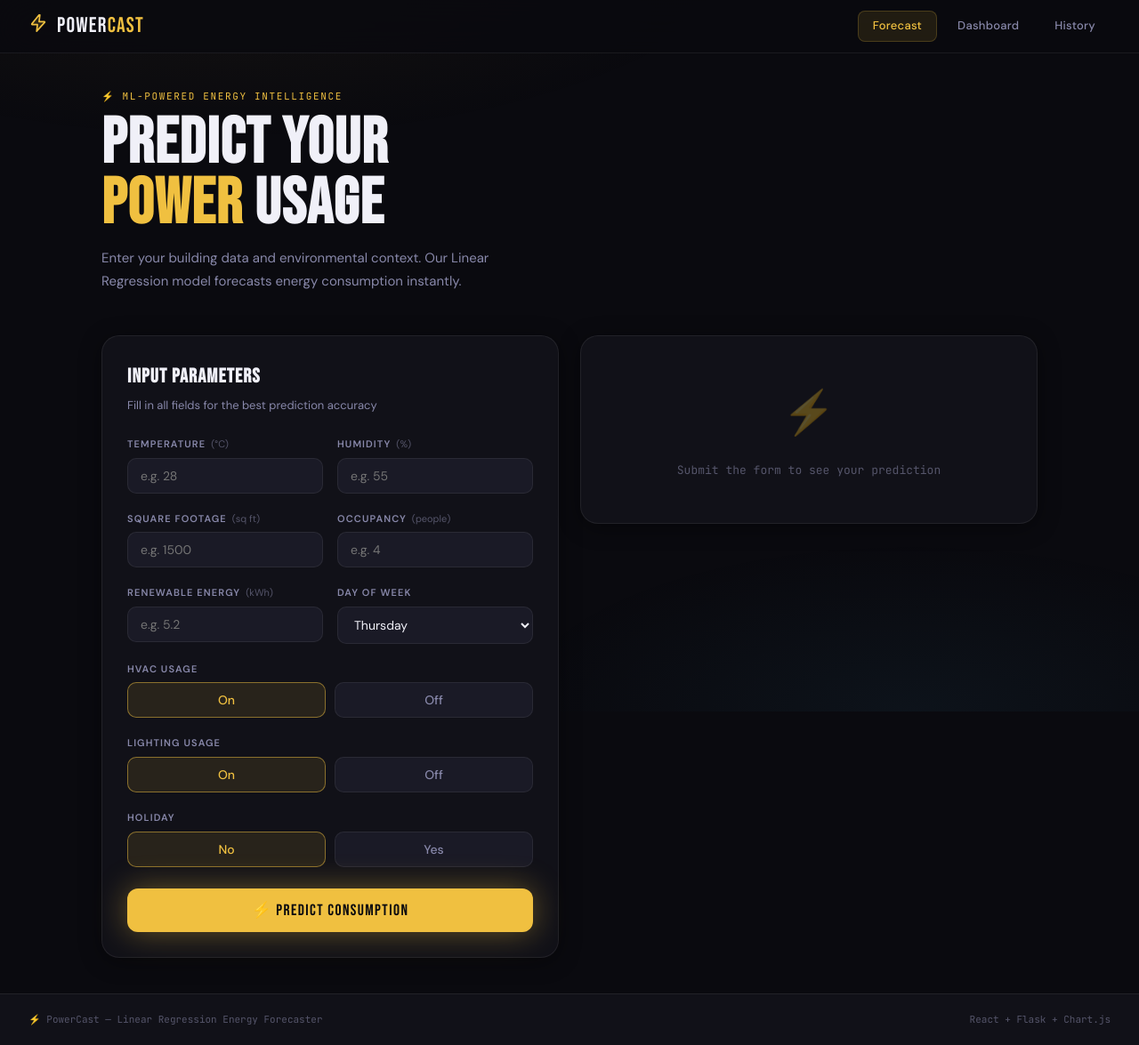
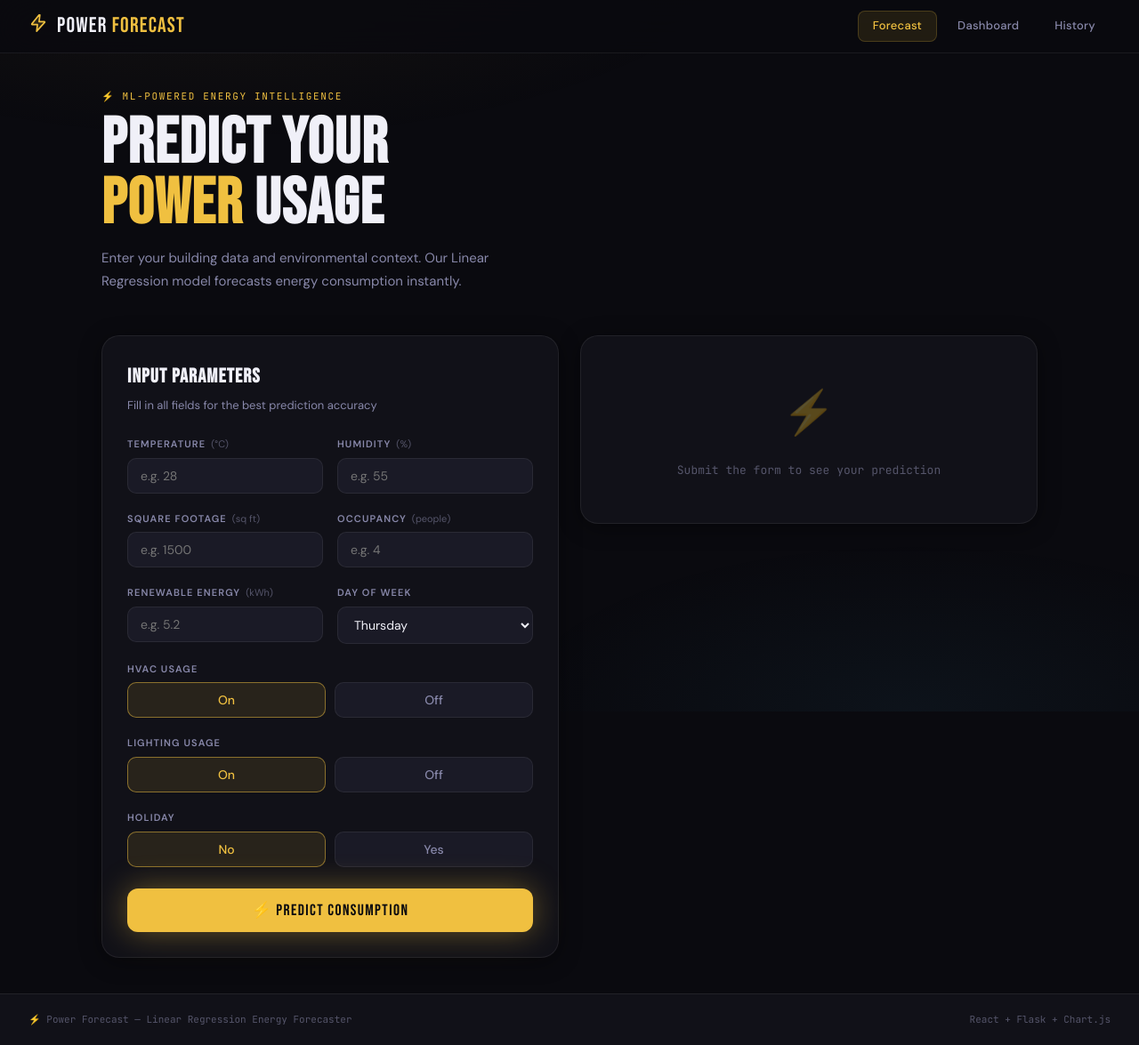
Before and after one commit to aryankhalati/Power-Forecast, a React (Vite) app in the folder Frontend/: page / in a window 1280 px wide. Shown: the whole page at 89% size. Built offline with nearby package versions, Linux system fonts and the light colour scheme.

Commit message:
Updated name to Power Forecast

```diff
--- a/Frontend/src/App.jsx
+++ b/Frontend/src/App.jsx
@@ -24,7 +24,7 @@ export default function App() {
         background:'var(--bg2)',
       }}>
         <span style={{ fontFamily:'var(--font-mono)', fontSize:'11px', color:'var(--text3)' }}>
-          ⚡ PowerCast — Linear Regression Energy Forecaster
+          ⚡ Power Forecast — Linear Regression Energy Forecaster
         </span>
         <span style={{ fontFamily:'var(--font-mono)', fontSize:'11px', color:'var(--text3)' }}>
           React + Flask + Chart.js
--- a/Frontend/src/components/Navbar.jsx
+++ b/Frontend/src/components/Navbar.jsx
@@ -21,7 +21,7 @@ export default function Navbar() {
       <NavLink to="/" style={{ display:'flex', alignItems:'center', gap:'10px', textDecoration:'none' }}>
         <span style={{ color:'var(--accent)' }}><BoltIcon /></span>
         <span style={{ fontFamily:'var(--font-display)', fontSize:'1.5rem', letterSpacing:'0.05em', color:'var(--text)' }}>
-          POWER<span style={{ color:'var(--accent)' }}>CAST</span>
+         POWER <span style={{ color:'var(--accent)' }}>FORECAST</span>
         </span>
       </NavLink>
 
```
